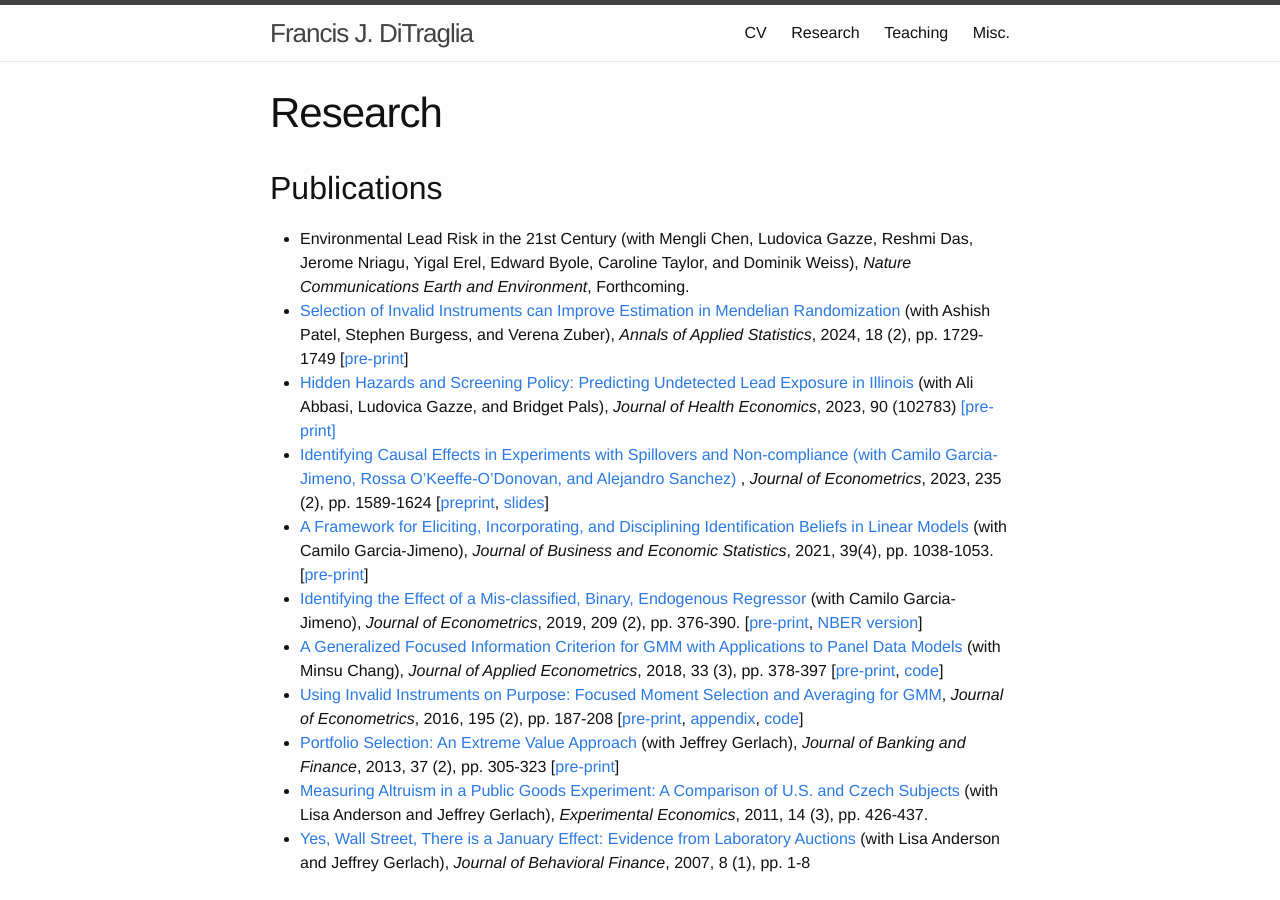
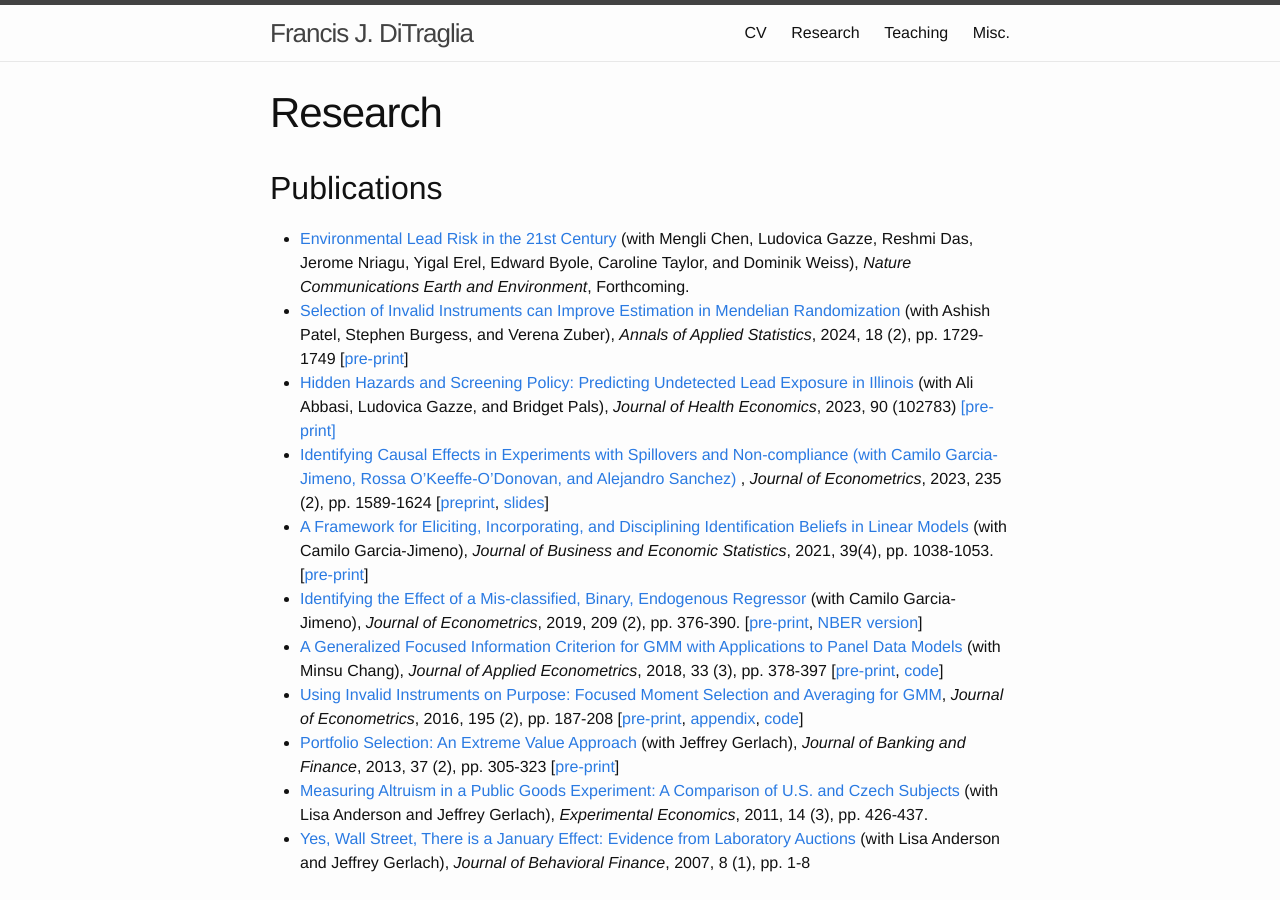
Before and after one commit to fditraglia/fditraglia.github.io, a Jekyll site: the page built from research.md, in a window 1280 px wide and 900 px high. Built offline with Jekyll 4.4.1, drawn with Linux system fonts in a browser that asks for light colours; some of the changed lines change nothing that is shown.

Commit message:
add link to paper

```diff
--- a/research.md
+++ b/research.md
@@ -8,7 +8,7 @@
 
 ## Publications
 
-- Environmental Lead Risk in the 21st Century (with Mengli Chen, Ludovica Gazze, Reshmi Das, Jerome Nriagu, Yigal Erel, Edward Byole, Caroline Taylor, and Dominik Weiss), *Nature Communications Earth and Environment*, Forthcoming.
+- [Environmental Lead Risk in the 21st Century](https://rdcu.be/eIRSq) (with Mengli Chen, Ludovica Gazze, Reshmi Das, Jerome Nriagu, Yigal Erel, Edward Byole, Caroline Taylor, and Dominik Weiss), *Nature Communications Earth and Environment*, Forthcoming.
 - [Selection of Invalid Instruments can Improve Estimation in Mendelian Randomization](https://doi.org/10.1214/23-AOAS1856) (with Ashish Patel, Stephen Burgess, and Verena Zuber), *Annals of Applied Statistics*, 2024, 18 (2), pp. 1729-1749 [[pre-print](https://arxiv.org/abs/2107.01513)]
 - [Hidden Hazards and Screening Policy: Predicting Undetected Lead Exposure in Illinois](https://doi.org/10.1016/j.jhealeco.2023.102783) (with Ali Abbasi, Ludovica Gazze, and Bridget Pals), *Journal of Health Economics*, 2023, 90 (102783) [[pre-print]](https://ditraglia.com/pdf/lead-JHE.pdf)
 - [Identifying Causal Effects in Experiments with Spillovers and Non-compliance (with Camilo Garcia-Jimeno, Rossa O'Keeffe-O'Donovan, and Alejandro Sanchez)](https://doi.org/10.1016/j.jeconom.2023.01.008) , *Journal of Econometrics*, 2023, 235 (2), pp. 1589-1624 [[preprint](https://ditraglia.com/pdf/spillovers-paper.pdf), [slides](https://ditraglia.com/pdf/spillovers-slides.pdf)]
```
